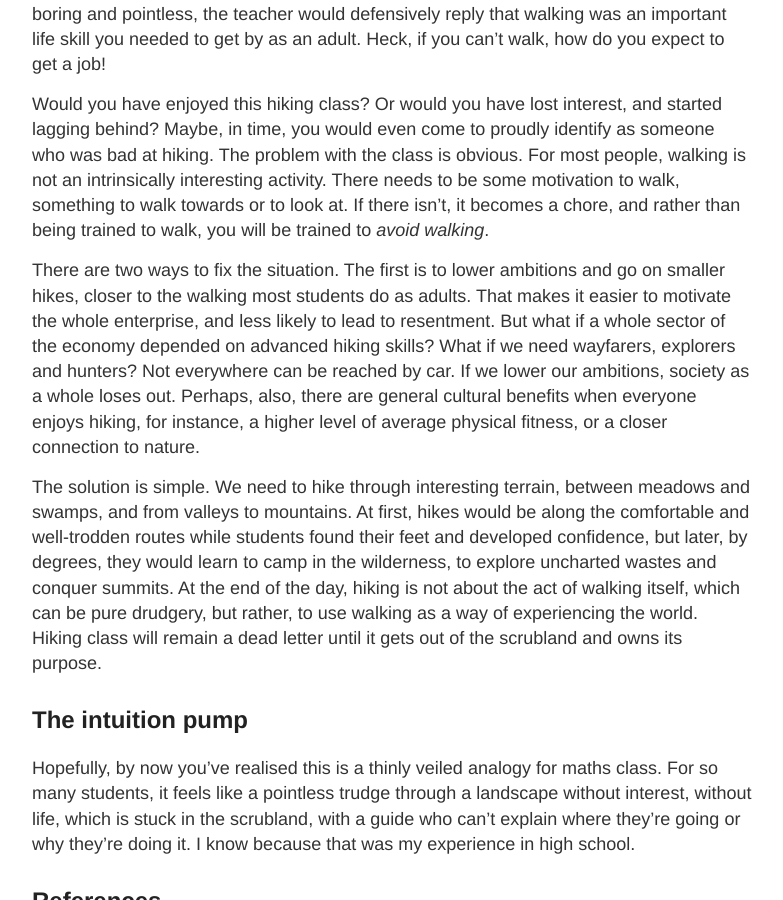
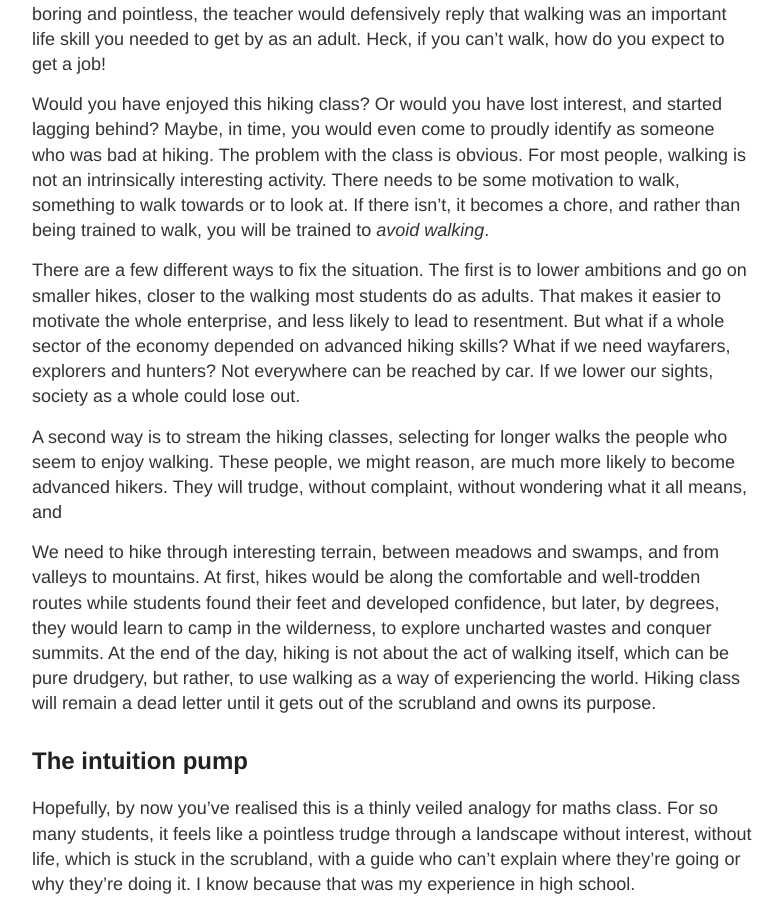
Before and after one commit to hapax/hapax.github.io, a Jekyll site: the page built from assets/teaching.md, in a window 1280 px wide and 900 px high, scrolled down 365 px. Shown: the whole window, without its empty margins (248-1031 px from the left). Built offline with Jekyll 4.4.1, drawn with Linux system fonts in a browser that asks for light colours; our own code applies the rules of GitHub Pages for plain Markdown files; a script that is not in the unit is left out; some of the changed text lies outside the part shown.

Commit message:
Update teaching.md

```diff
--- a/assets/teaching.md
+++ b/assets/teaching.md
@@ -33,7 +33,7 @@ or to look at.
 If there isn't, it becomes a chore, and rather than being trained to
 walk, you will be trained to *avoid walking*.
 
-There are two ways to fix the situation.
+There are a few different ways to fix the situation.
 The first is to lower ambitions and go on smaller hikes, closer to the
 walking most students do as adults.
 That makes it easier to motivate the whole enterprise, and less likely
@@ -42,12 +42,15 @@ But what if a whole sector of the economy
 depended on advanced hiking skills?
 What if we need wayfarers, explorers and hunters?
 Not everywhere can be reached by car.
-If we lower our ambitions, society as a whole loses out.
-Perhaps, also, there are general cultural benefits when everyone
-enjoys hiking, for instance, a higher level of average physical fitness, or a
-closer connection to nature.
+If we lower our sights, society as a whole could lose out.
 
-The solution is simple.
+A second way is to stream the hiking classes, selecting for longer
+walks the people who seem to enjoy walking.
+These people, we might reason, are much more likely to become advanced
+hikers.
+They will trudge, without complaint, without wondering what it all
+means, and
+
 We need to hike through interesting terrain, between meadows and swamps,
 and from valleys to mountains.
 At first, hikes would be along the comfortable and well-trodden routes
@@ -148,3 +151,7 @@ Unless they are taught to love hiking, they'll have no thought of
 walking for hours every day.
 Not to mention if it becomes a joyless chore, in which case they'll do
 everything they can to avoid it!
+
+Perhaps, also, there are general cultural benefits when everyone
+enjoys hiking, for instance, a higher level of average physical fitness, or a
+closer connection to nature.
```
